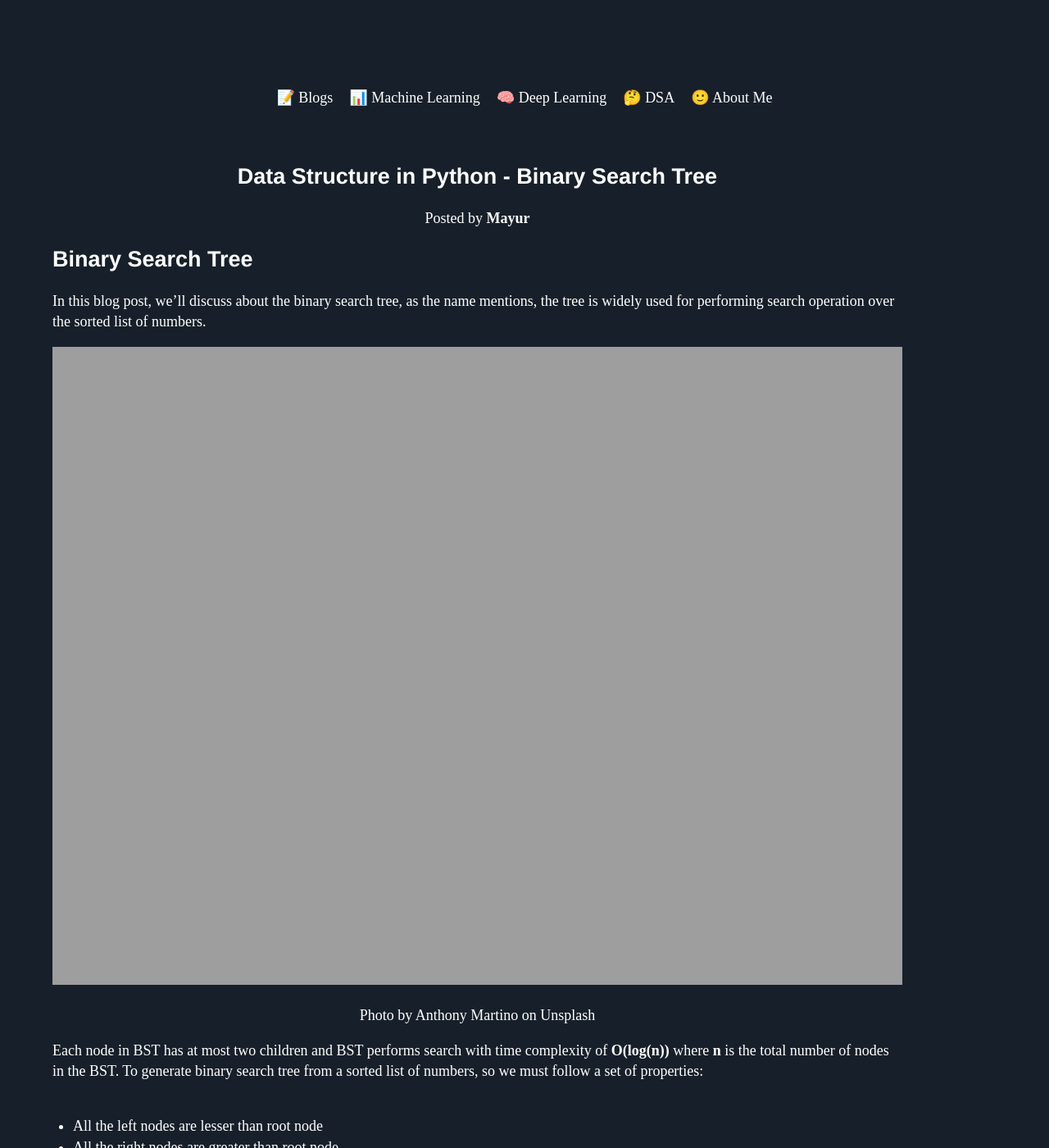
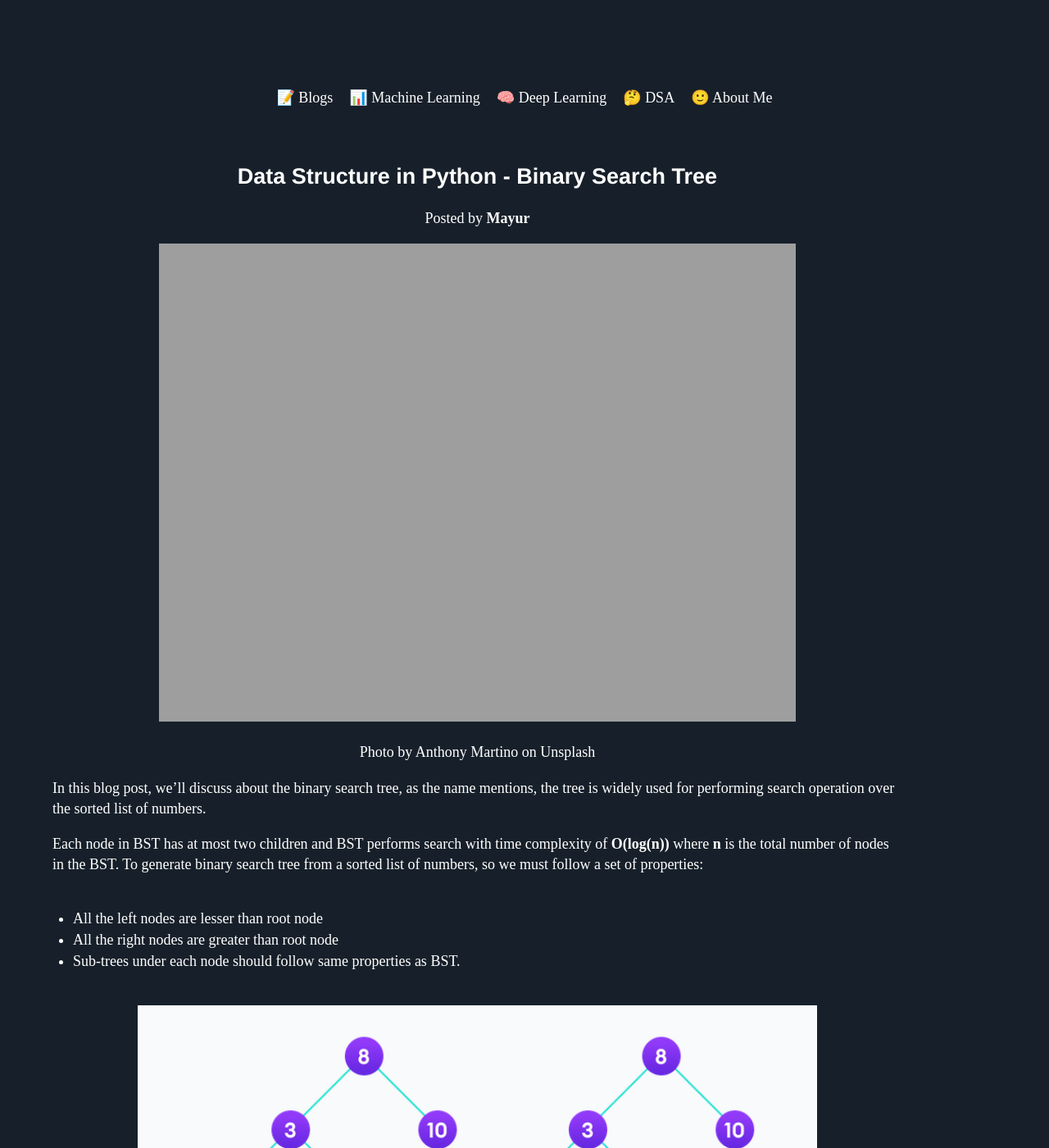
Before and after one commit to Mayurji/mayurji.github.io, a Jekyll site: the page built from _data-structure-algorithms/2021-02-01-DSA_8.md, in a window 1280 px wide and 1400 px high. Shown: the whole window at 82% size. Built offline with Jekyll 4.4.1, drawn with Linux system fonts in a browser that asks for light colours; nearby versions of some CDN libraries; comment, search, counter and statistics services are not loaded.

Commit message:
Update 2021-02-01-DSA_8.md

```diff
--- a/_data-structure-algorithms/2021-02-01-DSA_8.md
+++ b/_data-structure-algorithms/2021-02-01-DSA_8.md
@@ -4,17 +4,12 @@
 description: Efficient Searching Technique
 date:   2021-02-01 13:43:52 +0530
 ---
-
-## Binary Search Tree
+<center>
+<p><img src="{{site.url}}/assets/images/dsa/anthony-martino-6AtQNsjMoJo-unsplash.jpg" style="zoom: 5%; background-color:#DCDCDC;" width="75%" height=auto/><br>
+<span>Photo by <a href="https://unsplash.com/@amartino20?utm_source=unsplash&amp;utm_medium=referral&amp;utm_content=creditCopyText">Anthony Martino</a> on <a href="https://unsplash.com/s/photos/search?utm_source=unsplash&amp;utm_medium=referral&amp;utm_content=creditCopyText">Unsplash</a></span></p>
+</center>
 
 In this blog post, we'll discuss about the binary search tree, as the name mentions, the tree is widely used for performing search operation over the sorted list of numbers.
-
-<center>
-<p>
-<img src="{{site.url}}/assets/images/dsa/anthony-martino-6AtQNsjMoJo-unsplash.jpg" style="zoom: 5%; background-color:#DCDCDC;" width="100%" height=auto/><br>
-<span>Photo by <a href="https://unsplash.com/@amartino20?utm_source=unsplash&amp;utm_medium=referral&amp;utm_content=creditCopyText">Anthony Martino</a> on <a href="https://unsplash.com/s/photos/search?utm_source=unsplash&amp;utm_medium=referral&amp;utm_content=creditCopyText">Unsplash</a></span>
-</p>
-</center>
 
 Each node in BST has at most two children and BST performs search with time complexity of **O(log(n))** where **n** is the total number of nodes in the BST. To generate binary search tree from a sorted list of numbers, so we must follow a set of properties:
 
```
